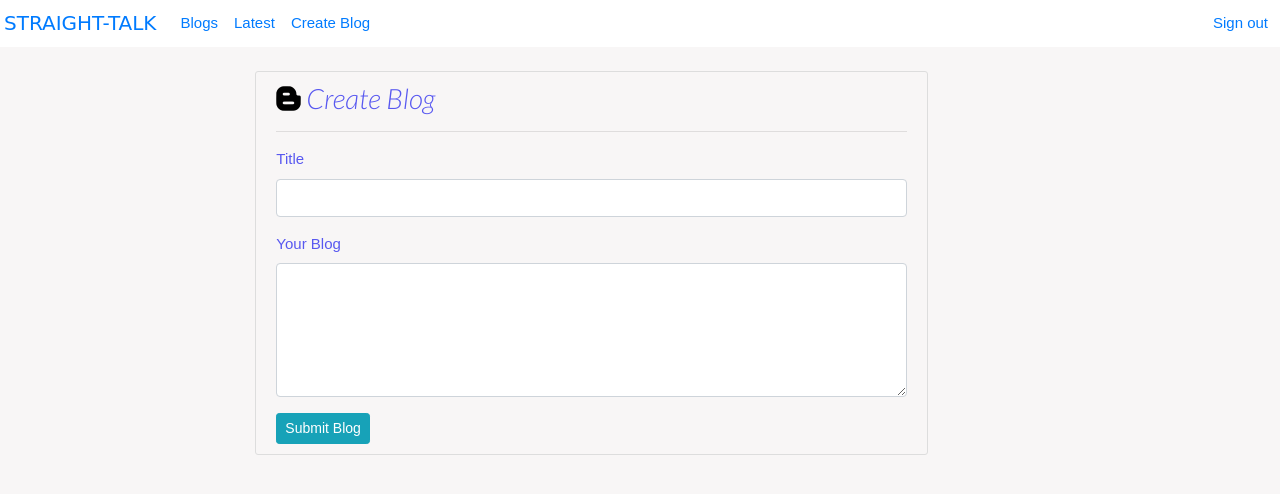
After one commit to mary-wan/AnonymousBlogger, a Flask app: page /create_new in a window 1280 px wide. The commit adds this page. Shown: the top 494 px of the page. Run offline with Flask 2, Linux system fonts and the light colour scheme; the visitor is signed in with stand-in values (Sample User, id 1); some libraries are stand-ins or nearby versions; some web fonts are replaced.

Commit message:
add create blog form

```diff
--- a/app/auth/views.py
+++ b/app/auth/views.py
@@ -33,7 +33,7 @@ def login():
 
         flash('Invalid Email or Password')
 
-    title = "Pitches login"
+    title = "Blogs login"
     return render_template('auth/login.html',login_form = login_form,title=title)
 
 @auth.route('/logout')
--- a/app/main/forms.py
+++ b/app/main/forms.py
@@ -0,0 +1,22 @@
+from flask_wtf import FlaskForm
+from wtforms import StringField,TextAreaField,SubmitField,SelectField
+from wtforms.validators import Required
+
+class BlogForm(FlaskForm):
+    title = StringField('Title', validators=[Required()])
+    # category = SelectField('Category', choices=[('Advertisement','Advertisement'),('Interview','Interview'),('Product','Product'),('Technology','Technology')],validators=[Required()])
+    post = TextAreaField('Your Blog', validators=[Required()],render_kw={'class': 'form-control', 'rows': 5})
+    submit = SubmitField('Submit Blog')
+
+class UpdateProfile(FlaskForm):
+    bio = TextAreaField('Tell us about yourself.',validators = [Required()])
+    submit = SubmitField('Save')
+
+class CommentForm(FlaskForm):
+    comment = TextAreaField('Leave a comment',validators=[Required()])
+    submit = SubmitField('Comment')
+
+class UpdateBlog(FlaskForm):
+    title = StringField('Title', validators=[Required()])
+    post = TextAreaField('Your Blog', validators=[Required()],render_kw={'class': 'form-control', 'rows': 5})
+    submit = SubmitField('Submit Blog')
--- a/app/main/views.py
+++ b/app/main/views.py
@@ -1,14 +1,29 @@
 from flask import render_template,request,redirect,url_for,abort,flash
 
-# from app.email import mail_message
+from app.email import mail_message
 from . import main
-# from flask_login import login_required,current_user
-# from ..models import Subscriber, User,Pitch,Comment
-# from .forms import UpdateProfile,BlogForm,CommentForm,UpdateBlog,SubscribeForm
-# from .. import db,photos
+from flask_login import login_required,current_user
+from ..models import Upvote, User,Blog,Comment,Downvote
+from .forms import UpdateProfile,BlogForm,CommentForm,UpdateBlog
+from .. import db,photos
 
 
 
 @main.route('/')
 def index():
-    return render_template('index.html')
+    blogs = Blog.query.all()
+
+    return render_template('index.html',blogs=blogs)
+
+@main.route('/create_new',methods=['POST','GET'])
+@login_required
+def new_blog():
+    form = BlogForm()
+    if form.validate_on_submit():
+        title = form.title.data
+        post = form.post.data
+        new_blog =Blog(title = title,post=post,user=current_user)
+        new_blog.save_blog()
+        return redirect(url_for('main.index'))
+
+    return render_template('new_blog.html',form=form, title="Create Blog")
--- a/app/static/css/style.css
+++ b/app/static/css/style.css
@@ -38,6 +38,7 @@ body{
 }
 .navbar,footer{
     background-color: #ffffff !important;
+
 }
 .navbar a:hover{
     font-weight: 900;
@@ -124,7 +125,7 @@ footer p{
   .logo{
       background-image: url("https://i.postimg.cc/vZPLDgJQ/logo.webp");
       background-size: 100% 100%;
-      height: 230px;
+      height: 200px;
       color: white !important;
       position: relative;
       text-align: center;
--- /dev/null
+++ b/app/templates/fourOwfour.html
@@ -0,0 +1,5 @@
+{% extends 'base.html'%}
+
+{% block content %}
+    <h1 class="alert alert-warning">WHOOOPS we can't find that page</h1>
+{% endblock %}
--- a/app/templates/index.html
+++ b/app/templates/index.html
@@ -8,9 +8,6 @@
 <!-- Content block -->
 {% block content %}
 <div class="logo">
-    <!-- <img src="{{url_for('static',filename='photos/logo.webp')}}" alt="" class="logo-show">   -->
-
-<h1 class="navbar-bran pt-5">STRAIGHT-TALK</h1>
-
+    <h1 class="navbar-bran pt-5">STRAIGHT-TALK</h1>
 </div>
 {% endblock%}
--- a/app/templates/navbar.html
+++ b/app/templates/navbar.html
@@ -1,5 +1,5 @@
 <link rel="stylesheet" href="{{url_for('static',filename='css/style.css')}}">
-<nav class="navbar p-1 navbar-expand-lg navbar navbar-light">
+<nav class="navbar p-1 navbar-expand-lg navbar navbar-info">
     <a class="navbar-brand p-0" href="/">STRAIGHT-TALK</a>
     <button class="navbar-toggler" type="button" data-toggle="collapse" data-target="#navbarNavAltMarkup" aria-controls="navbarNavAltMarkup" aria-expanded="false" aria-label="Toggle navigation">
       <span class="navbar-toggler-icon"></span>
@@ -11,7 +11,7 @@
           <a class="nav-link active" href="#">Latest</a>
       </li>
         <li class="nav-item">
-            <a class="nav-link active" href="#">Create Blog</a>
+            <a class="nav-link active" href="{{url_for('main.new_blog')}}">Create Blog</a>
         </li>
 
       </div>
--- /dev/null
+++ b/app/templates/new_blog.html
@@ -0,0 +1,22 @@
+{%extends 'base.html'%}
+{%import 'bootstrap/wtf.html' as wtf%}
+{% block styles%}
+    {{ super() }}
+    <link rel="stylesheet" href="{{url_for('static',filename='css/style.css')}}">
+{% endblock %}
+<!-- Content block -->
+{% block content %}
+    <div class="container p-2">
+        <div class="row">
+            <div class="col-md-2"></div>
+            <div class="col-md-7 title mt-3 form-section">
+                <h3 class="title italic"><span style="font-size: 1em;  color:black"><i class="fab fa-blogger-b"></i></span>  <span>{{title}}</span></h3>
+                <hr>
+                {{wtf.quick_form(form, button_map={'submit':'info btn-sm'})}}
+            </div>
+        </div>
+    </div>
+    <footer class="fixed-bottom">
+        <p class="text-center text-white"><i>@Copyright, BlogHub 2021</i></p>
+    </footer>
+{% endblock%}
```
Also changed, not shown: app/main/error.py (+9 -0 lines).
